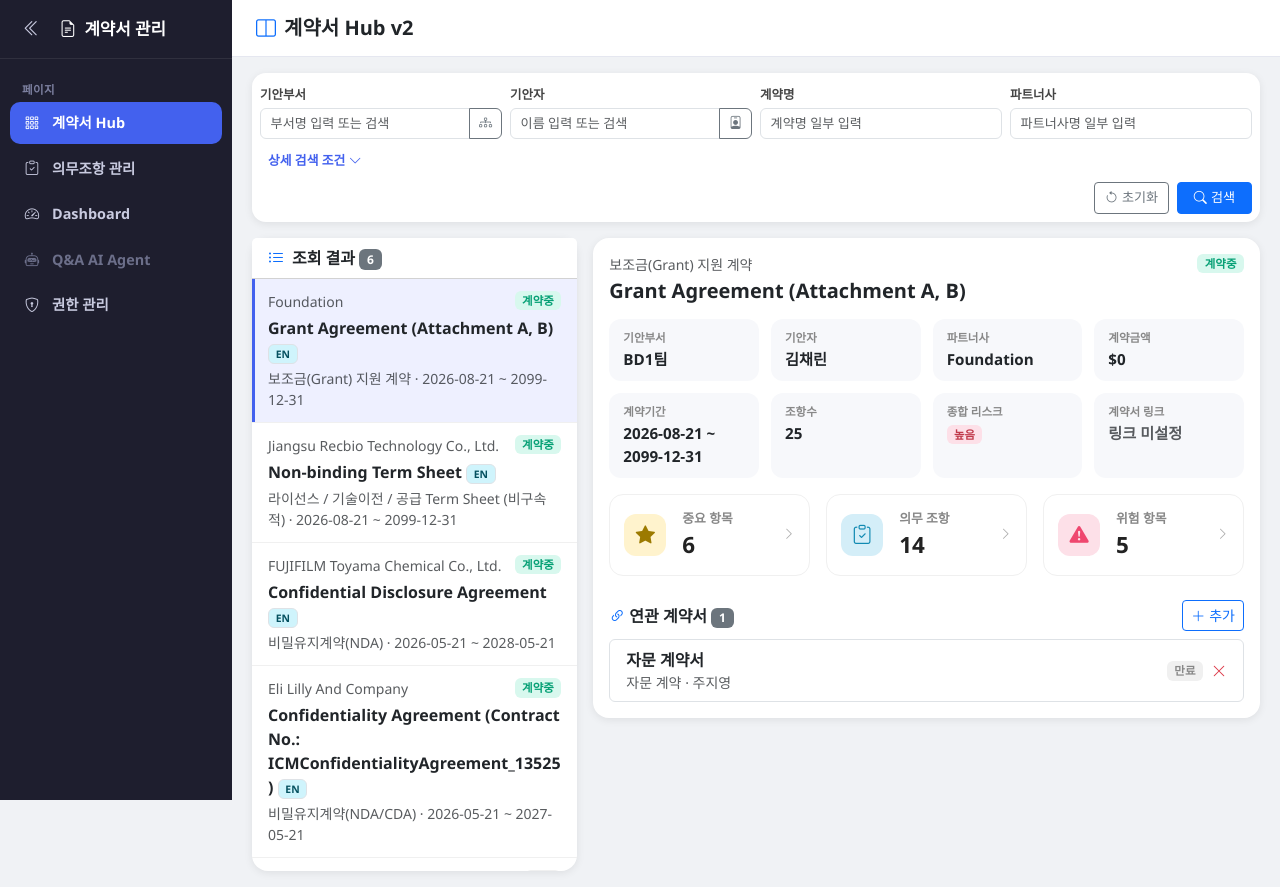
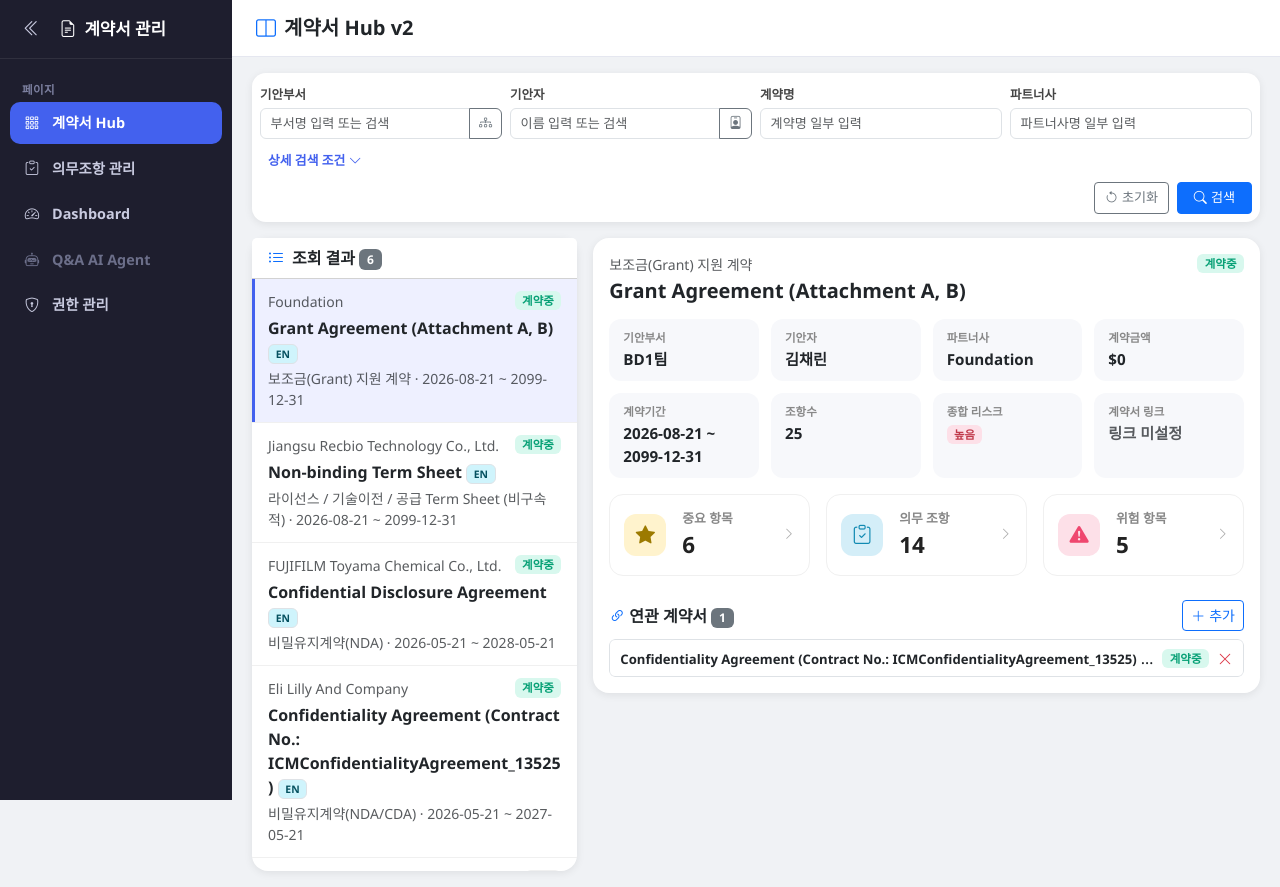
Before and after one commit to eunjeekim0-bit/contractManagement, a Flask app: page /hub-v2 in a window 1280 px wide. Run offline with Flask 3, Linux system fonts and the light colour scheme.

Commit message:
연관 계약서에 I/F 수신/수동 추가 구분 및 목록 크기 축소
e-legal I/F로 수신된 연관 계약서(source: if)는 화면에서 삭제할 수 없도록 막고, 화면에서 직접 추가한 관계(source: manual)만 해제 가능하도록 구분했다. 연관 계약서가 많아질 것을 대비해 목록 항목을 한 줄로 압축하고 스크롤 가능한 높이 제한을 적용했다.

Co-Authored-By: Claude Sonnet 5 <noreply@anthropic.com>

```diff
--- a/app.py
+++ b/app.py
@@ -375,10 +375,10 @@ def api_search():
     return jsonify({'count': len(results), 'results': results})
 
 
-def _related_contracts(ids, contracts_by_id):
+def _related_contracts(links, contracts_by_id):
     results = []
-    for rid in ids or []:
-        rc = contracts_by_id.get(rid)
+    for link in links or []:
+        rc = contracts_by_id.get(link['id'])
         if not rc:
             continue
         results.append({
@@ -387,6 +387,7 @@ def _related_contracts(ids, contracts_by_id):
             'contract_type': rc['contract_type'],
             'partner': rc['partner'],
             'status': rc['status'],
+            'source': link.get('source', 'manual'),
         })
     return results
 
@@ -421,10 +422,10 @@ def api_contract_add_related(contract_id):
 
     c.setdefault('related_contract_ids', [])
     rc.setdefault('related_contract_ids', [])
-    if related_id not in c['related_contract_ids']:
-        c['related_contract_ids'].append(related_id)
-    if contract_id not in rc['related_contract_ids']:
-        rc['related_contract_ids'].append(contract_id)
+    if not any(l['id'] == related_id for l in c['related_contract_ids']):
+        c['related_contract_ids'].append({'id': related_id, 'source': 'manual'})
+    if not any(l['id'] == contract_id for l in rc['related_contract_ids']):
+        rc['related_contract_ids'].append({'id': contract_id, 'source': 'manual'})
 
     save_contracts(contracts)
     return jsonify({'related_contracts': _related_contracts(c['related_contract_ids'], contracts_by_id)})
@@ -438,10 +439,21 @@ def api_contract_remove_related(contract_id, related_id):
     if not c:
         return jsonify({'error': 'not found'}), 404
 
-    c['related_contract_ids'] = [rid for rid in c.get('related_contract_ids', []) if rid != related_id]
+    links = c.get('related_contract_ids', [])
+    link = next((l for l in links if l['id'] == related_id), None)
+    if link is None:
+        return jsonify({'error': 'not found'}), 404
+    if link.get('source') == 'if':
+        return jsonify({'error': 'e-legal I/F로 수신된 연관 계약서는 삭제할 수 없습니다.'}), 400
+
+    c['related_contract_ids'] = [l for l in links if l['id'] != related_id]
+
     rc = contracts_by_id.get(related_id)
     if rc:
-        rc['related_contract_ids'] = [rid for rid in rc.get('related_contract_ids', []) if rid != contract_id]
+        rc['related_contract_ids'] = [
+            l for l in rc.get('related_contract_ids', [])
+            if not (l['id'] == contract_id and l.get('source') != 'if')
+        ]
 
     save_contracts(contracts)
     return jsonify({'related_contracts': _related_contracts(c['related_contract_ids'], contracts_by_id)})
--- a/templates/hub_v2.html
+++ b/templates/hub_v2.html
@@ -47,8 +47,11 @@
 .status-만료 { background:#f0f0f0; color:#888; }
 .status-예정 { background:#e8eaff; color:#3b4bd0; }
 
-.related-contract-item { cursor: pointer; }
+.related-list { max-height: 220px; overflow-y: auto; }
+.related-contract-item { cursor: pointer; padding: 6px 10px; }
 .related-contract-item:hover { background: #f7f8ff; }
+.related-contract-item .fw-semibold { font-size: .82rem; }
+.related-contract-item .small { font-size: .72rem; }
 
 .org-tree .division-header { font-weight: 700; background: #f0f2ff; padding: 6px 10px; border-radius: 8px; cursor: pointer; }
 .org-tree .team-block { margin: 4px 0 8px 14px; }
@@ -366,19 +369,22 @@ function renderDetail(c) {
         <div class="list-group mt-1" id="relatedCandidateList" style="max-height:180px; overflow-y:auto;"></div>
       </div>
 
-      <div class="list-group" id="relatedList">
+      <div class="list-group related-list" id="relatedList">
         ${(c.related_contracts || []).map(rc => `
           <div class="list-group-item related-contract-item d-flex justify-content-between align-items-center" data-id="${rc.id}">
-            <div class="flex-grow-1">
-              <div class="fw-semibold">${rc.contract_name}</div>
-              <div class="small text-muted">${rc.contract_type} · ${rc.partner}</div>
+            <div class="flex-grow-1 text-truncate me-2">
+              <span class="fw-semibold">${rc.contract_name}</span>
+              <span class="small text-muted">· ${rc.contract_type} · ${rc.partner}</span>
+              ${rc.source === 'if' ? '<span class="badge bg-light text-secondary border ms-1" style="font-size:.62rem" title="e-legal I/F로 수신된 연관 계약서">I/F</span>' : ''}
             </div>
-            <div class="d-flex align-items-center gap-2">
+            <div class="d-flex align-items-center gap-2 flex-shrink-0">
               ${statusBadge(rc.status)}
-              <button class="btn btn-sm btn-link text-danger p-0" type="button" title="연관 해제" onclick="event.stopPropagation(); removeRelatedContract('${rc.id}')"><i class="bi bi-x-lg"></i></button>
+              ${rc.source === 'if'
+                ? '<i class="bi bi-lock-fill text-muted" style="font-size:.75rem" title="I/F로 수신된 연관 계약서는 삭제할 수 없습니다"></i>'
+                : `<button class="btn btn-sm btn-link text-danger p-0" type="button" title="연관 해제" onclick="event.stopPropagation(); removeRelatedContract('${rc.id}')"><i class="bi bi-x-lg"></i></button>`}
             </div>
           </div>
-        `).join('') || '<div class="text-muted small">등록된 연관 계약서가 없습니다</div>'}
+        `).join('') || '<div class="text-muted small p-2">등록된 연관 계약서가 없습니다</div>'}
       </div>
     </div>
   `;
```
Also changed, not shown: data/contracts.json.
